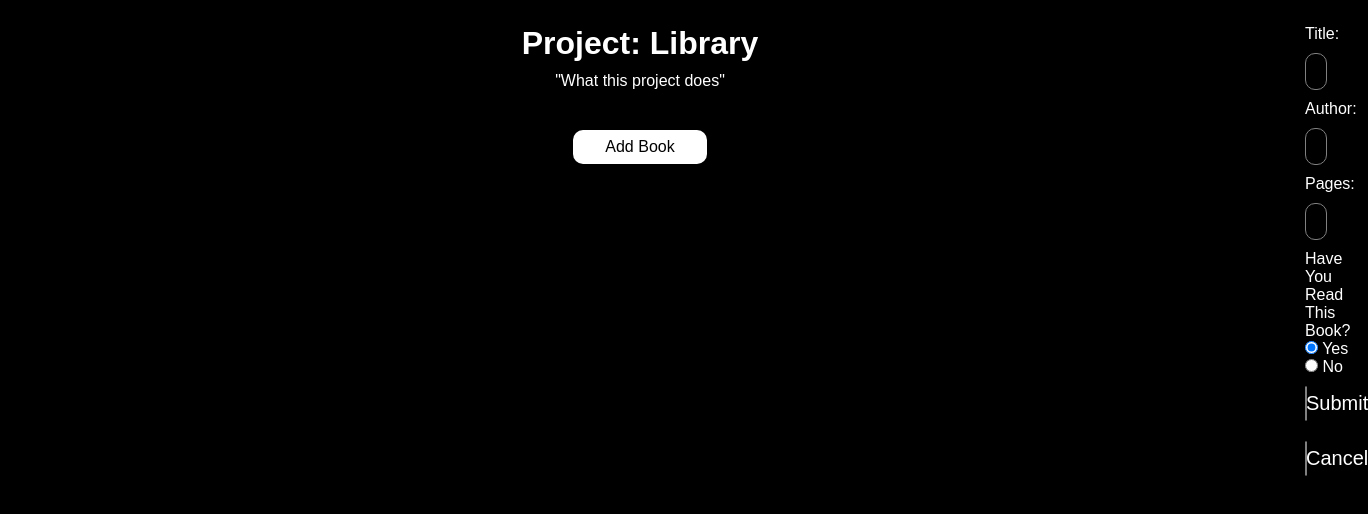
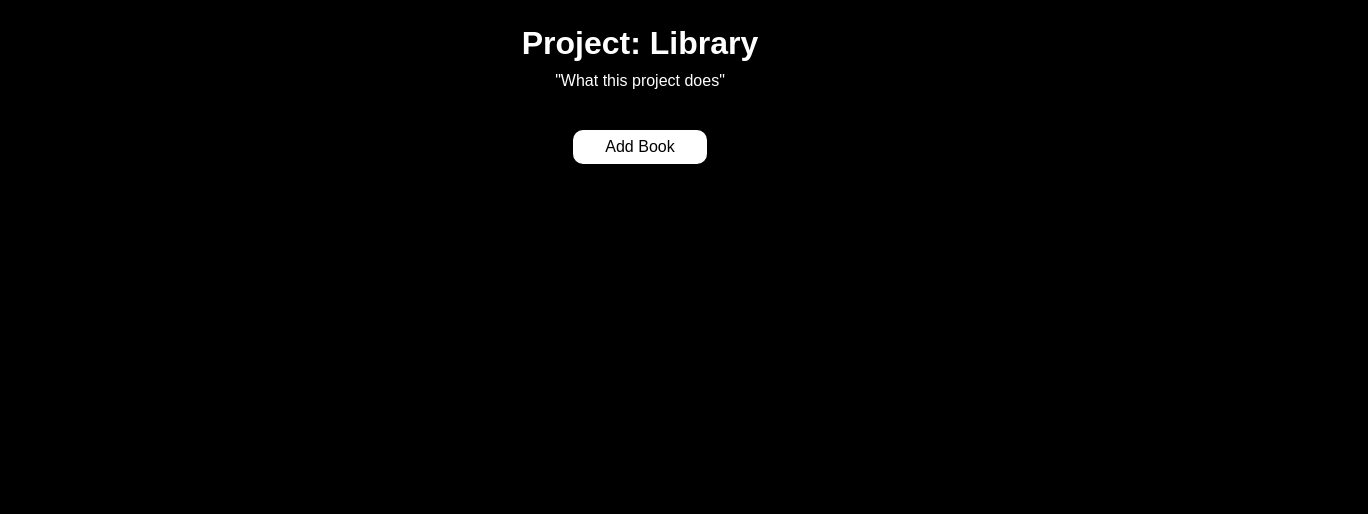
Before and after one commit to Benito-Flores/project-library, a plain HTML site: page index.html in a window 1280 px wide. Shown: the whole page, 1368 px wide, since content can reach past the window. Drawn offline with Linux system fonts and the light colour scheme.

Commit message:
Add files via upload
fixed form display issues with transform: translateX();

```diff
--- a/style.css
+++ b/style.css
@@ -39,13 +39,15 @@
 }
 
 form {
-  position: absolute;
+  position: fixed;
   background-color: white;
   top: 0;
   bottom: 0;
   right: 0;
   left: 100%;
   transition: .2s;
+  width: 100%;
+  transform: translateX(100%);
   background-color: black;
   padding: 25px;
   display: flex;
@@ -53,7 +55,7 @@ form {
 }
 
 .show-form {
-  left: 0;
+  transform: translateX(-100%);
 }
 
 form > * {
```
